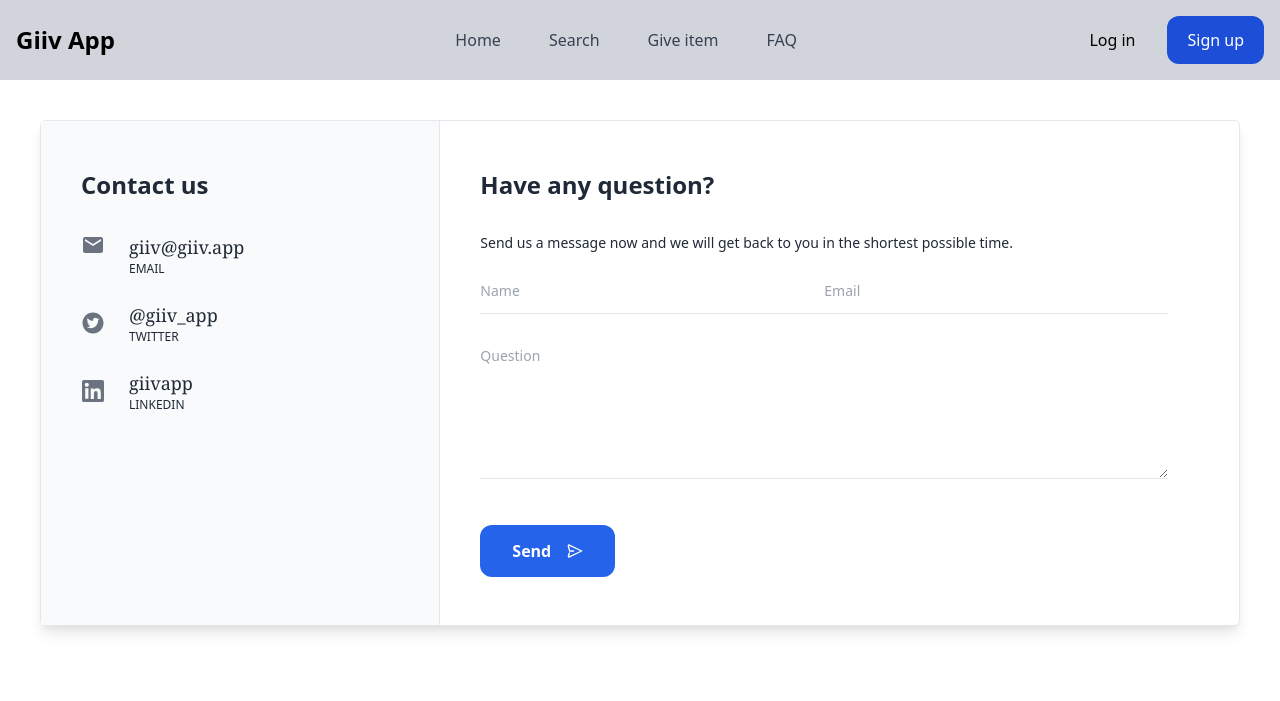
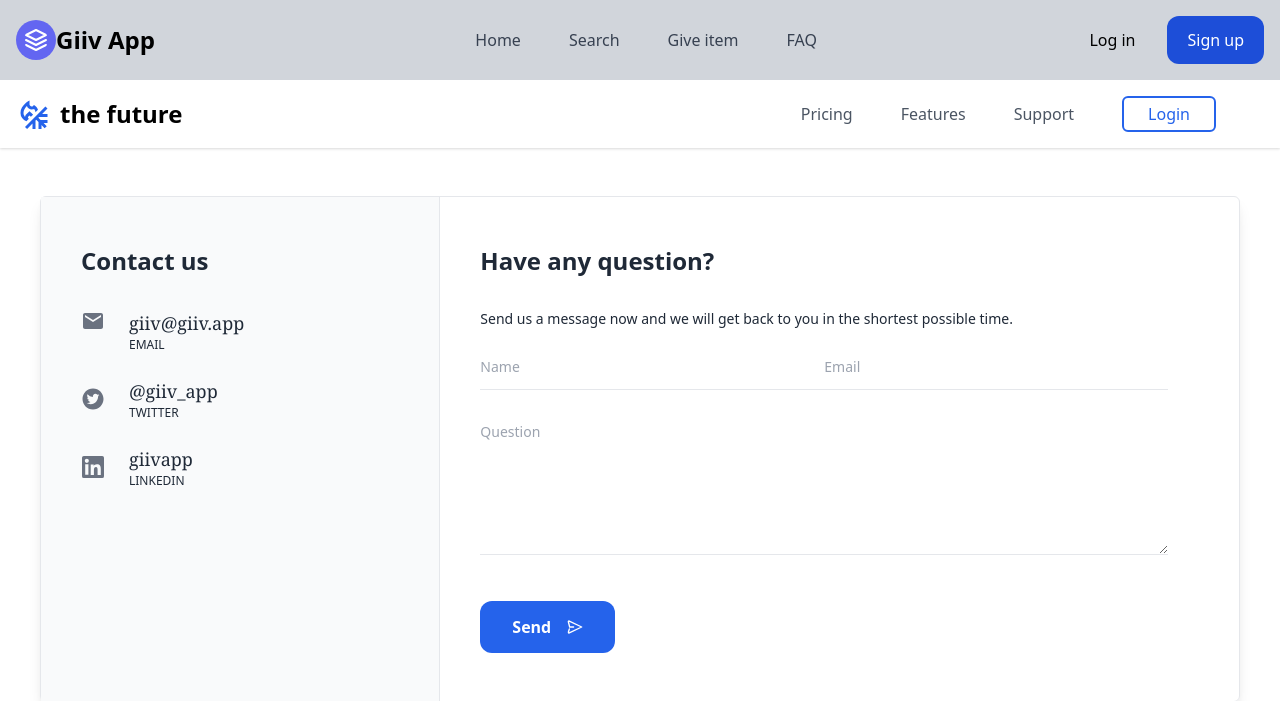
Before and after one commit to SamBabarinde/Giiv-App, a Django app: page /support/ in a window 1280 px wide. Shown: the top 701 px of the page. Run offline with Django 4.2, Linux system fonts and the light colour scheme; some libraries are stand-ins or nearby versions.

Commit message:
Update base.html

```diff
--- a/templates/core/base.html
+++ b/templates/core/base.html
@@ -29,11 +29,11 @@
     </head>
             <header class="text-slate-700 container relative mx-auto flex flex-col overflow-hidden px-4 py-4 lg:flex-row lg:items-center bg-gray-300">
               <a href="{% url "core:index" %}" class="flex items-center whitespace-nowrap text-2xl font-black">
-<!--                 <span class="mr-2 w-8">
+                <span class="mr-2 w-8">
                     <svg xmlns="http://www.w3.org/2000/svg" fill="none" stroke="currentColor" stroke-linecap="round" stroke-linejoin="round" stroke-width="2" class="mr3 w-10 h-10 text-white p-2 bg-indigo-500 rounded-full" viewBox="0 0 24 24">
           <path d="M12 2L2 7l10 5 10-5-10-5zM2 17l10 5 10-5M2 12l10 5 10-5"></path>
         </svg>
-                </span> -->
+                </span>
                 Giiv App
               </a>
              <input type="checkbox" class="peer hidden" id="navbar-open" />
@@ -63,6 +63,43 @@
               </nav>
             </header>
 
+
+
+
+<header class="shadow mb-2">
+  <div class="relative flex max-w-screen-xl flex-col overflow-hidden px-4 py-4 md:mx-auto md:flex-row md:items-center">
+    <a href="#" class="flex items-center whitespace-nowrap text-2xl font-black">
+      <span class="mr-2 text-4xl text-blue-600">
+        <svg xmlns="http://www.w3.org/2000/svg" aria-hidden="true" role="img" width="1em" height="1em" preserveAspectRatio="xMidYMid meet" viewBox="0 0 24 24"><path fill="currentColor" d="M6.925 16.875Q5.2 16.225 4.1 14.713Q3 13.2 3 11.25q0-1.975.938-3.513Q4.875 6.2 6 5.15q1.125-1.05 2.062-1.6L9 3v2.475q0 .625.45 1.062q.45.438 1.075.438q.35 0 .65-.15q.3-.15.5-.425L12 6q.95.55 1.625 1.35t1.025 1.8l-1.675 1.675q-.05-.6-.287-1.175q-.238-.575-.638-1.05q-.35.2-.738.287q-.387.088-.787.088q-1.1 0-1.987-.612Q7.65 7.75 7.25 6.725q-.95.925-1.6 2.062Q5 9.925 5 11.25q0 .775.275 1.462q.275.688.75 1.213q.05-.5.287-.938q.238-.437.588-.787L9 10.1l2.15 2.1q.05.05.1.125t.1.125l-1.425 1.425q-.05-.075-.087-.125q-.038-.05-.088-.1L9 12.925l-.7.7q-.125.125-.212.287q-.088.163-.088.363q0 .3.175.537q.175.238.45.363ZM9 10.1Zm0 0ZM7.4 22L6 20.6L19.6 7L21 8.4L17.4 12H21v2h-5.6l-.5.5l1.5 1.5H21v2h-2.6l2.1 2.1l-1.4 1.4l-2.1-2.1V22h-2v-4.6l-1.5-1.5l-.5.5V22h-2v-3.6Z" /></svg>
+      </span>
+      <span class="text-black">the future</span>
+    </a>
+    <input type="checkbox" class="peer hidden" id="navbar-open" />
+    <label class="absolute top-5 right-7 cursor-pointer md:hidden" for="navbar-open">
+      <span class="sr-only">Toggle Navigation</span>
+      <svg xmlns="http://www.w3.org/2000/svg" class="h-6 w-6" fill="none" viewBox="0 0 24 24" stroke="currentColor" stroke-width="2">
+        <path stroke-linecap="round" stroke-linejoin="round" d="M4 6h16M4 12h16M4 18h16" />
+      </svg>
+    </label>
+    <nav aria-label="Header Navigation" class="peer-checked:mt-8 peer-checked:max-h-56 flex max-h-0 w-full flex-col items-center justify-between overflow-hidden transition-all md:ml-24 md:max-h-full md:flex-row md:items-start">
+      <ul class="flex flex-col items-center space-y-2 md:ml-auto md:flex-row md:space-y-0">
+        <li class="text-gray-600 md:mr-12 hover:text-blue-600"><a href="#">Pricing</a></li>
+        <li class="text-gray-600 md:mr-12 hover:text-blue-600"><a href="#">Features</a></li>
+        <li class="text-gray-600 md:mr-12 hover:text-blue-600"><a href="#">Support</a></li>
+        <li class="text-gray-600 md:mr-12 hover:text-blue-600">
+          <button class="rounded-md border-2 border-blue-600 px-6 py-1 font-medium text-blue-600 transition-colors hover:bg-blue-600 hover:text-white">Login</button>
+        </li>
+      </ul>
+    </nav>
+  </div>
+</header>
+
+
+
+
+
+
+
     <body>
       {% include "core/alerts.html" %}
 
```
